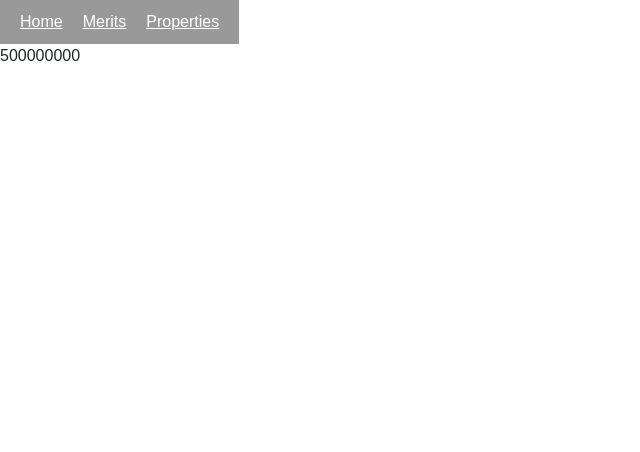
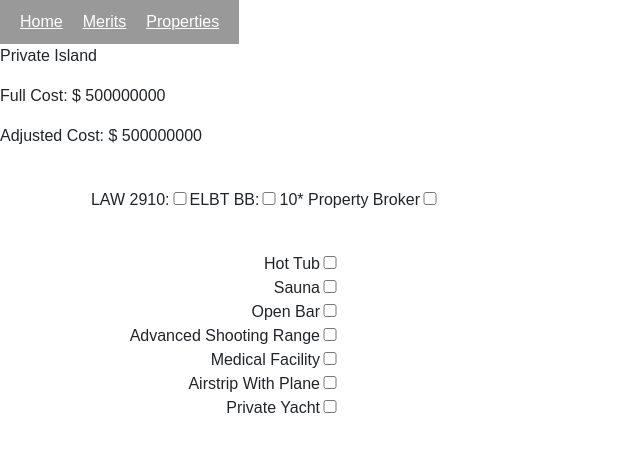
Before and after one commit to parryd4/torn-tools, a React (Create React App) app: page /properties in a window 1280 px wide. Shown: the top 452 px of the page, without its empty margins (0-640 px from the left). Built offline with nearby package versions, Linux system fonts and the light colour scheme; the HTML template or start-up script is replaced by a standard one.

Commit message:
need to reassess totaling function

```diff
--- a/src/App.css
+++ b/src/App.css
@@ -17,7 +17,7 @@ li a:hover {
 }
 
 
-/* MeritCalculator */
+/* MeritCalculator and Property */
 input {
   width: 20px;
 }
@@ -30,14 +30,19 @@ input {
   top: 50px;
   overflow-y: scroll;
 }
-.upgrades {
+.options {
   text-align: right;
-  width: 200px;
+  width: 400px;
   margin: 40px;
 }
 .stats {
   text-align: right;
   width: 200px;
+  margin: 40px;
+}
+.upgrades {
+  text-align: right;
+  width: 300px;
   margin: 40px;
 }
 .weapons {
--- /dev/null
+++ b/src/components/PropertyModification.js
@@ -0,0 +1,7 @@
+import React from 'react'
+
+export default function PropertyModification(props) {
+  return (
+    <p>Worry about me later</p>
+  )
+}
--- a/src/containers/PropertyCalcContainer.js
+++ b/src/containers/PropertyCalcContainer.js
@@ -1,18 +1,140 @@
 import React, { Component } from 'react'
+import PropertyModification from '../components/PropertyModification'
+
+const modifications = {
+  hotTub: {cost: 17000, happy: 25},
+  sauna: {cost: 12000, happy: 25},
+  openBar: {cost: 9000, happy: 50},
+  advancedShootingRange: {cost: 250000, happy: 50},
+  medicalFacility: {cost: 17000000, happy: 50},
+  airstripWithPlane: {cost: 75000000, happy: 250},
+  privateYacht: {cost: 895000000, happy: 500},
+
+  smPool: {cost: 35000, happy: 100},
+  mdPool: {cost: 100000, happy: 125},
+  lgPool: {cost: 500000, happy: 150},
+
+  smVault: {cost: 20000000, happy: 50},
+  mdVault: {cost: 42000000, happy: 75},
+  lgVault: {cost: 98000000, happy: 100},
+  xlVault: {cost: 215000000, happy: 125}
+}
+
+const properties = {
+  privateIsland: {cost: 500000000, happy: 2000}
+}
 
 class PropertyCalcContainer extends Component {
   constructor() {
     super()
 
     this.state = {
-      name: "Private Island",
-      baseCost: 500000000
+      name: 'Private Island',
+      education: false,
+      elbt: false,
+      propertyBroker: false,
+
+      fullCost: properties.privateIsland.cost,
+      adjustedCost: properties.privateIsland.cost,
+
+    }
+
+    // this.handleInputChange = this.handleInputChange.bind(this)
+    this.handleCheckboxChange = this.handleCheckboxChange.bind(this)
+    this.fullCost = this.fullCost.bind(this)
+  }
+
+  handleInputChange(event) {
+    const target = event.target
+    const value = target.type === 'checkbox' ? target.checked : target.value
+    const name = target.name
+
+    this.setState({
+      [name]: value
+    })
+  }
+
+  handleCheckboxChange(event) {
+    this.setState({
+      [event.target.name]: event.target.checked
+    })
+
+  }
+
+  fullCost() {
+    let total = properties.privateIsland.cost
+    let options = this.state
+    Object.keys(modifications).forEach(function(key) {
+      if (options[key]){
+        total += modifications[key]["cost"]
+      }
+    })
+
+    let adjustment = total
+    let upgrades = total - properties.privateIsland.cost
+    if (this.state.education) {
+      adjustment -= properties.privateIsland.cost / 20
+    }
+    if (this.state.elbt) {
+      adjustment -= upgrades / 10
+    }
+    if (this.state.propertyBroker) {
+      adjustment -= upgrades / 10
+    }
+    this.setState({
+      fullCost: total,
+      adjustedCost: adjustment
+    })
+    // return total
+  }
+
+  componentDidUpdate(prevProps, prevState) {
+    if (prevState !== this.state) {
+      this.fullCost()
     }
   }
+
   render() {
     return (
       <div>
-        <p>{this.state.baseCost}</p>
+        <div className='propertyInfo'>
+          <p>{this.state.name}</p>
+          <p>Full Cost: $ {this.state.fullCost}</p>
+          <p>Adjusted Cost: $ {this.state.adjustedCost}</p>
+        </div>
+        <div className='options'>
+          <label>
+            LAW 2910:
+            <input name='education' type='checkbox' checked={this.state.education} onChange={this.handleCheckboxChange} />
+          </label>
+          <label>
+            ELBT BB:
+            <input name='elbt' type='checkbox' checked={this.state.elbt} onChange={this.handleCheckboxChange} />
+          </label>
+          <label>
+            10* Property Broker
+            <input name='propertyBroker' type='checkbox' checked={this.state.propertyBroker} onChange={this.handleCheckboxChange} />
+          </label>
+        </div>
+        <div className='upgrades'>
+          <label>
+            Hot Tub
+            <input name='hotTub' type='checkbox' checked={this.state.hotTub} onChange={this.handleCheckboxChange} />
+            <br />Sauna
+            <input name='sauna' type='checkbox' checked={this.state.sauna} onChange={this.handleCheckboxChange} />
+            <br />Open Bar
+            <input name='openBar' type='checkbox' checked={this.state.openBar} onChange={this.handleCheckboxChange} />
+            <br />Advanced Shooting Range
+            <input name='advancedShootingRange' type='checkbox' checked={this.state.advancedShootingRange} onChange={this.handleCheckboxChange} />
+            <br />Medical Facility
+            <input name='medicalFacility' type='checkbox' checked={this.state.medicalFacility} onChange={this.handleCheckboxChange} />
+            <br />Airstrip With Plane
+            <input name='airstripWithPlane' type='checkbox' checked={this.state.airstripWithPlane} onChange={this.handleCheckboxChange} />
+            <br />Private Yacht
+            <input name='privateYacht' type='checkbox' checked={this.state.privateYacht} onChange={this.handleCheckboxChange} />
+          </label>
+
+        </div>
       </div>
     )
   }
```
